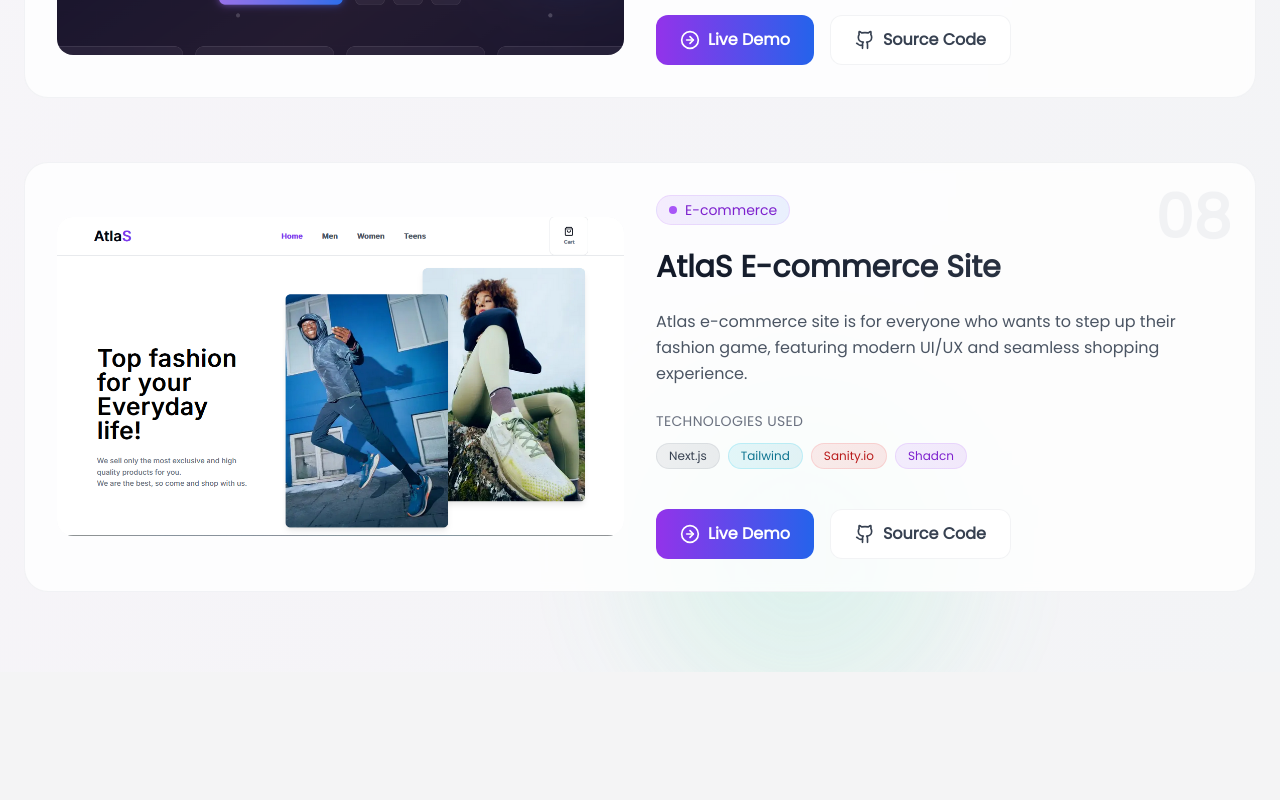
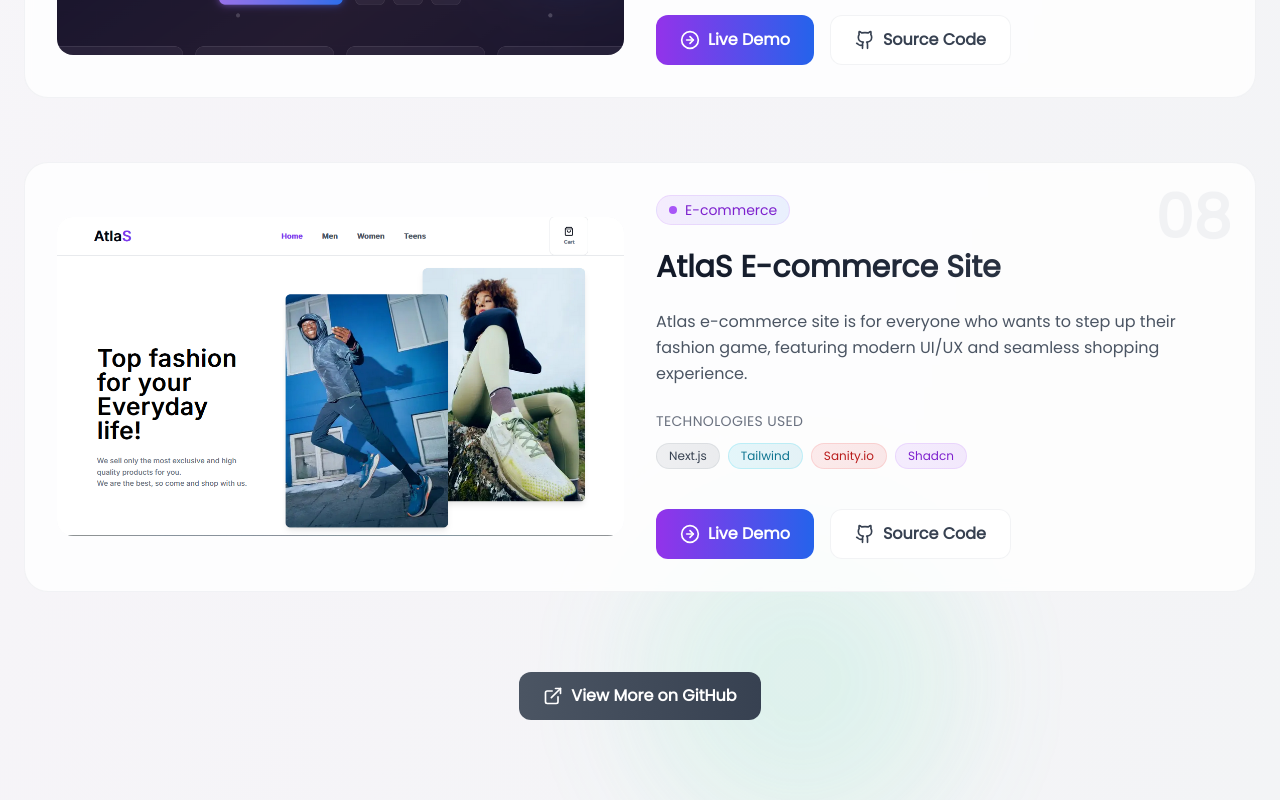
Before and after one commit to christianokuru/PortFolio, a Next.js app: page /projects in a window 1280 px wide. Shown: the part 3697-4497 px from the top of the page. Before the commit the page ends 4369 px from the top, so only its background shows below. Built offline with nearby package versions, Linux system fonts and the light colour scheme.

Commit message:
fixed the unused import of externalLink

```diff
--- a/app/projects/page.jsx
+++ b/app/projects/page.jsx
@@ -1,6 +1,6 @@
 "use client";
 import React, { useState } from "react";
-import { projects } from "@/data/projects"
+import { projects } from "@/data/projects";
 import {
   ArrowRightCircle,
   Github,
@@ -8,7 +8,6 @@ import {
   Eye,
   Code2,
 } from "lucide-react";
-
 
 const AnimatedBackground = () => (
   <div className="absolute inset-0 overflow-hidden pointer-events-none">
@@ -221,12 +220,17 @@ export default function Projects() {
           </div>
 
           {/* Call to Action */}
-          {/* <div className="text-center mt-20">
-            <div className="inline-flex items-center gap-2 px-6 py-3 bg-gradient-to-r from-gray-600 to-gray-700 text-white rounded-xl font-semibold transition-all duration-300 hover:shadow-lg hover:shadow-gray-500/25 hover:scale-105">
+          <div className="text-center mt-20">
+            <a
+              href="https://github.com/christianokuru"
+              target="_blank"
+              rel="noopener noreferrer"
+              className="inline-flex items-center gap-2 px-6 py-3 bg-gradient-to-r from-gray-600 to-gray-700 text-white rounded-xl font-semibold transition-all duration-300 hover:shadow-lg hover:shadow-gray-500/25 hover:scale-105"
+            >
               <ExternalLink className="w-5 h-5" />
               View More on GitHub
-            </div>
-          </div> */}
+            </a>
+          </div>
         </div>
       </div>
     </div>
```
